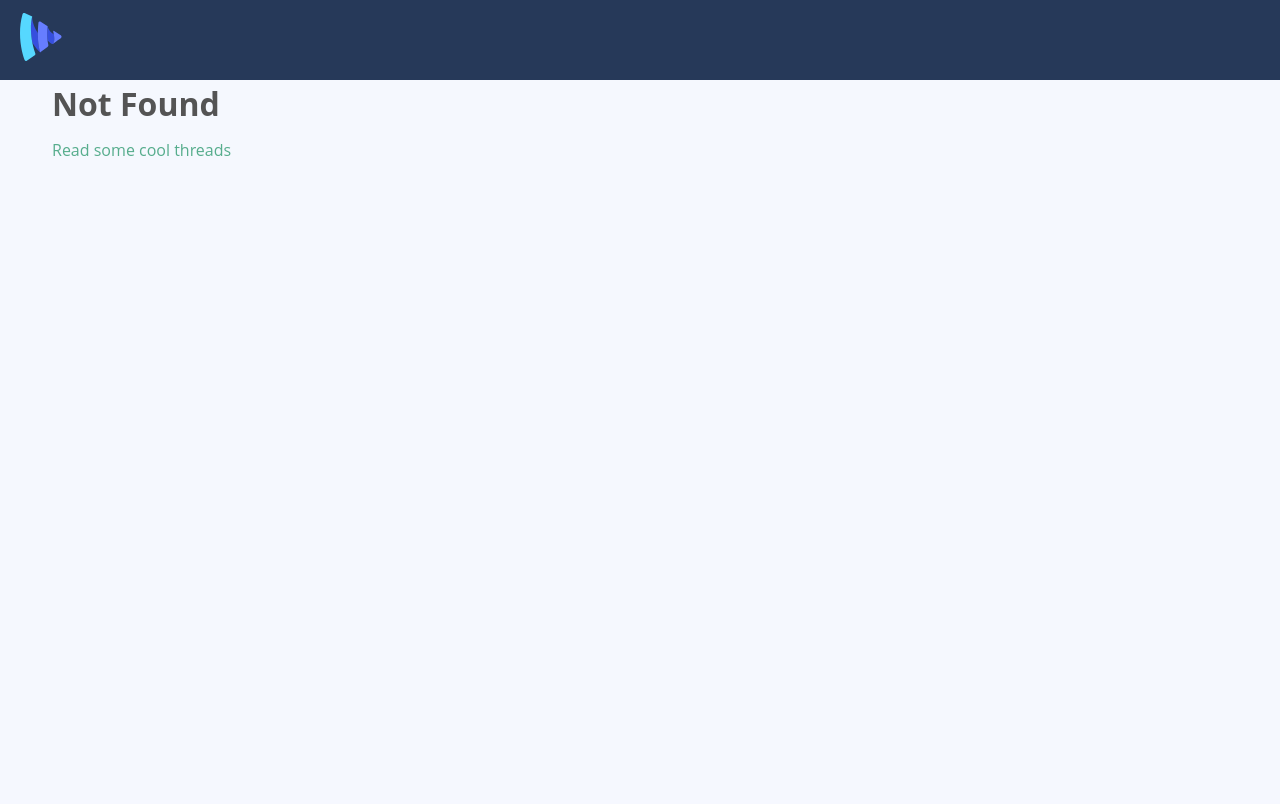
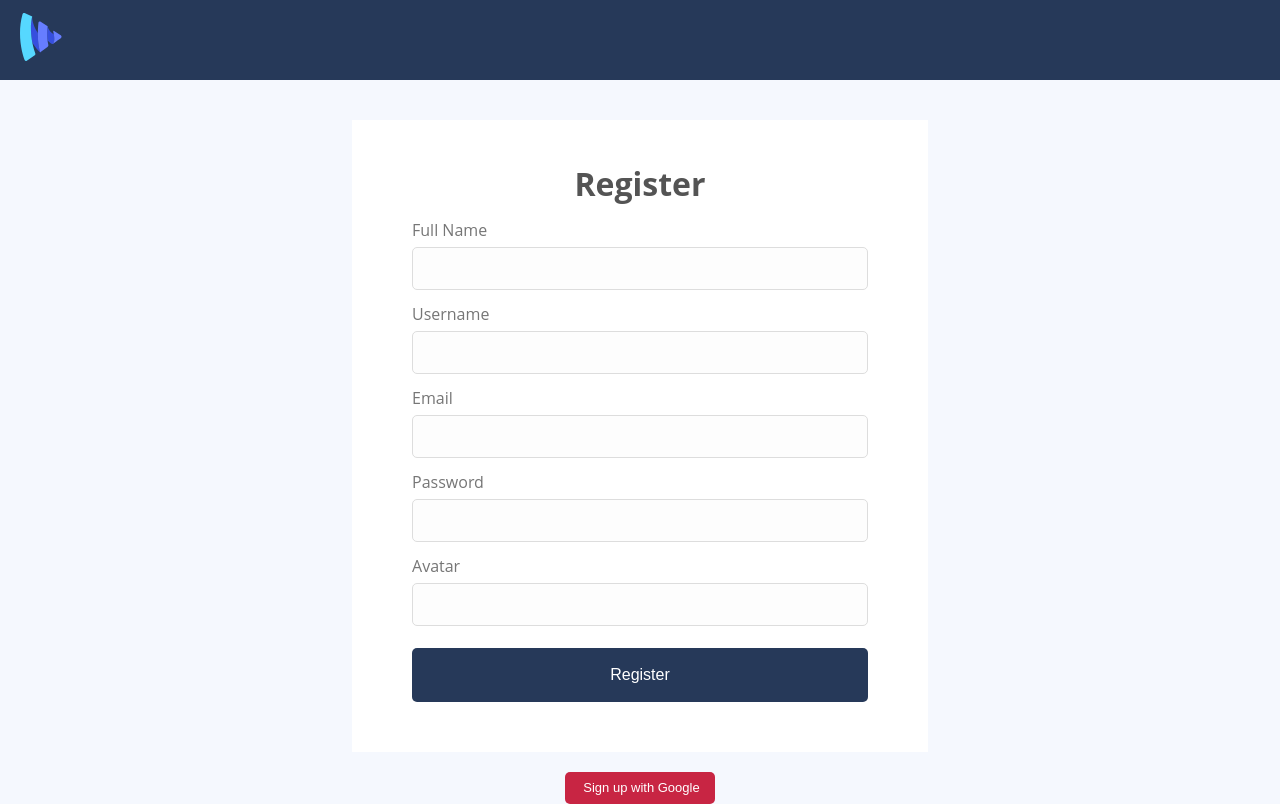
Before and after one commit to Awais-019/Vue-School-Forum, a Vue app: page /register in a window 1280 px wide. Before the commit this address had no page. Built offline with nearby package versions, Linux system fonts and the light colour scheme.

Commit message:
Added RegisterForm page.

```diff
--- /dev/null
+++ b/src/pages/RegisterForm.vue
@@ -0,0 +1,89 @@
+<template>
+  <div class="flex-grid justify-center">
+    <div class="col-2">
+      <form @submit.prevent="register" class="card card-form">
+        <h1 class="text-center">Register</h1>
+
+        <div class="form-group">
+          <label for="name">Full Name</label>
+          <input v-model="form.name" id="name" type="text" class="form-input" />
+        </div>
+
+        <div class="form-group">
+          <label for="username">Username</label>
+          <input
+            v-model="form.username"
+            id="username"
+            type="text"
+            class="form-input"
+          />
+        </div>
+
+        <div class="form-group">
+          <label for="email">Email</label>
+          <input
+            v-model="form.email"
+            id="email"
+            type="email"
+            class="form-input"
+          />
+        </div>
+
+        <div class="form-group">
+          <label for="password">Password</label>
+          <input
+            v-model="form.password"
+            id="password"
+            type="password"
+            class="form-input"
+          />
+        </div>
+
+        <div class="form-group">
+          <label for="avatar">Avatar</label>
+          <input
+            v-model="form.avatar"
+            id="avatar"
+            type="text"
+            class="form-input"
+          />
+        </div>
+
+        <div class="form-actions">
+          <button type="submit" class="btn-blue btn-block">Register</button>
+        </div>
+      </form>
+      <div class="text-center push-top">
+        <button class="btn-red btn-xsmall">
+          <i class="fa fa-google fa-btn"></i>Sign up with Google
+        </button>
+      </div>
+    </div>
+  </div>
+</template>
+
+<script>
+export default {
+  data () {
+    return {
+      form: {
+        name: '',
+        username: '',
+        email: '',
+        password: '',
+        avatar: ''
+      }
+    }
+  },
+  methods: {
+    register () {
+      console.log('submitting form', this.form)
+    }
+  },
+  created () {
+    this.$emit('ready')
+  }
+}
+</script>
+
+<style></style>
--- a/src/router/index.js
+++ b/src/router/index.js
@@ -6,6 +6,7 @@
 import ForumView from '@/pages/ForumView.vue'
 import Category from '@/pages/CategoryView.vue'
 import Profile from '@/pages/ProfileView.vue'
+import RegisterForm from '@/pages/RegisterForm.vue'
 import { createRouter, createWebHistory } from 'vue-router'
 import store from '@/store'
 
@@ -80,6 +81,11 @@
     props: true
   },
   {
+    path: '/register',
+    name: 'Register',
+    component: RegisterForm
+  },
+  {
     path: '/:pathMatch(.*)*',
     name: 'NotFound',
     component: NotFound
```
